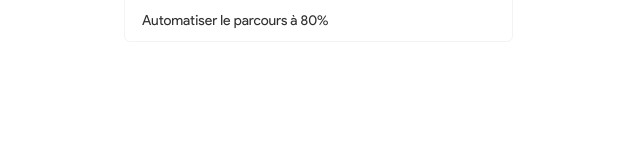
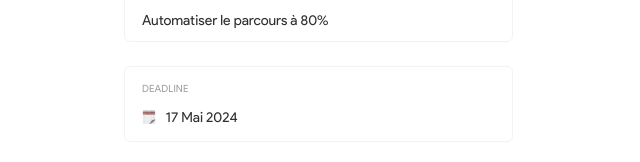
Before and after one commit to tiavina-mika/product-hero-draft, a React (Create React App) app: page / in a window 1280 px wide. Shown: the part 452-614 px from the top of the page, without its empty margins (316-956 px from the left). Built offline with nearby package versions, Linux system fonts and the light colour scheme.

Commit message:
add deadline card

```diff
--- a/src/components/sections/SectionCardContentItem.tsx
+++ b/src/components/sections/SectionCardContentItem.tsx
@@ -27,7 +27,7 @@ const SectionCardContentItem = ({
   titleClassName
 }: Props) => {
   return (
-    <Stack direction="row" spacing={2}>
+    <Stack direction="row" spacing={1.2} alignItems="center">
       {/* ----- title ----- */}
       {icon && (
         <div>
--- a/src/containers/myFocus/problematic/ProbllematicSummary.tsx
+++ b/src/containers/myFocus/problematic/ProbllematicSummary.tsx
@@ -17,7 +17,8 @@ const entity = {
     { objectId: "r01", name: "FTB Croissance 20%" },
     { objectId: "r02", name: "PS +20 sur les nouveaux clients" },
     { objectId: "r03", name: "Automatiser le parcours à 80%" }
-  ]
+  ],
+  endDate: "17 Mai 2024"
 };
 
 const ProbllematicSummary = () => {
@@ -58,6 +59,13 @@ const ProbllematicSummary = () => {
             />
           ))}
         </SectionCard>
+        {/* endDate */}
+        <SectionCard title="Deadline">
+          <SectionCardContentItem
+            icon="/icons/calendar.svg"
+            title={entity.endDate}
+          />
+        </SectionCard>
       </Stack>
     </PageLayout>
   );
```
Also changed, not shown: public/icons/calendar.svg (added).
